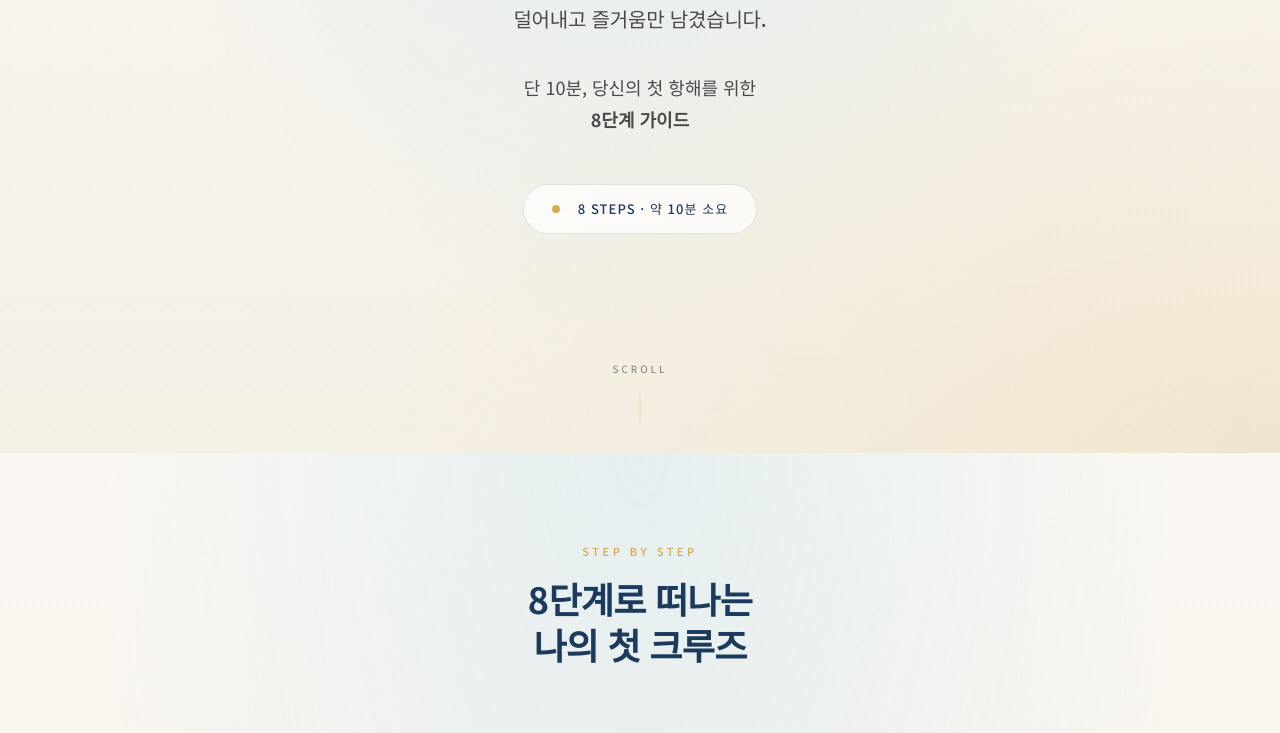
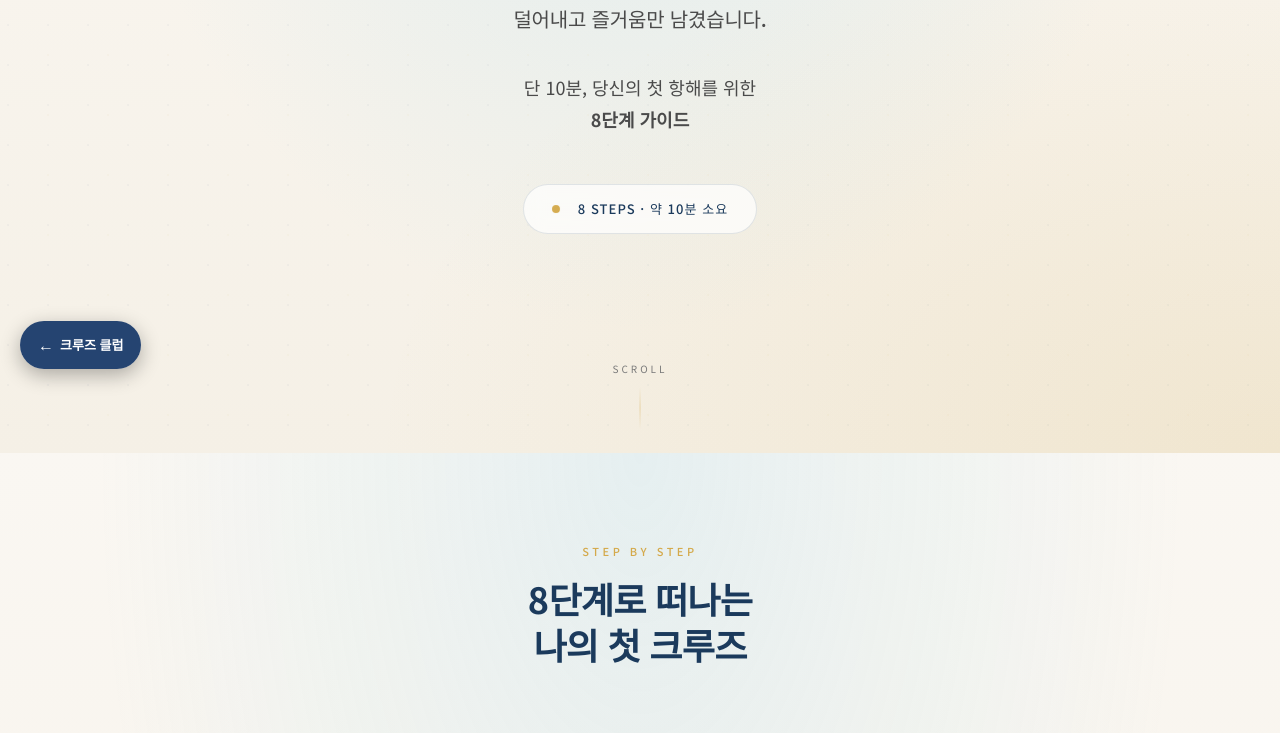
Before and after one commit to kbellalee4808-star/cruisebook-1, a plain HTML site: page index.html in a window 1280 px wide. Shown: the part 411-1144 px from the top of the page. Drawn offline with nearby package versions, Linux system fonts and the light colour scheme; a web font is replaced by a local one.

Commit message:
Update index.html

```diff
--- a/index.html
+++ b/index.html
@@ -3836,7 +3836,7 @@
 </script>
 
 <!-- 🔙 스마트 뒤로가기 버튼 -->
-<a href="https://kbellalee4808-star.github.io/cruiseclub_hub/" id="smartBackBtn" style="position:fixed;top:16px;left:16px;z-index:9999;display:inline-flex;align-items:center;gap:6px;background:rgba(26,58,107,0.95);color:#fff;padding:10px 16px;border-radius:24px;text-decoration:none;font-size:13px;font-weight:600;font-family:'Noto Sans KR',sans-serif;box-shadow:0 4px 14px rgba(0,0,0,0.25);backdrop-filter:blur(10px);-webkit-backdrop-filter:blur(10px);transition:all 0.2s;touch-action:manipulation;">
+<a href="https://kbellalee4808-star.github.io/cruiseclub_hub/" id="smartBackBtn" style="position:fixed;bottom:20px;left:20px;z-index:9999;display:inline-flex;align-items:center;gap:6px;background:rgba(26,58,107,0.95);color:#fff;padding:11px 18px;border-radius:24px;text-decoration:none;font-size:13px;font-weight:600;font-family:'Noto Sans KR',sans-serif;box-shadow:0 6px 20px rgba(0,0,0,0.3);backdrop-filter:blur(10px);-webkit-backdrop-filter:blur(10px);transition:all 0.2s;touch-action:manipulation;">
   <span style="font-size:16px;">←</span> 크루즈 클럽
 </a>
 
@@ -3855,5 +3855,7 @@
   }
 })();
 </script>
+
+
 </body>
 </html>
```
